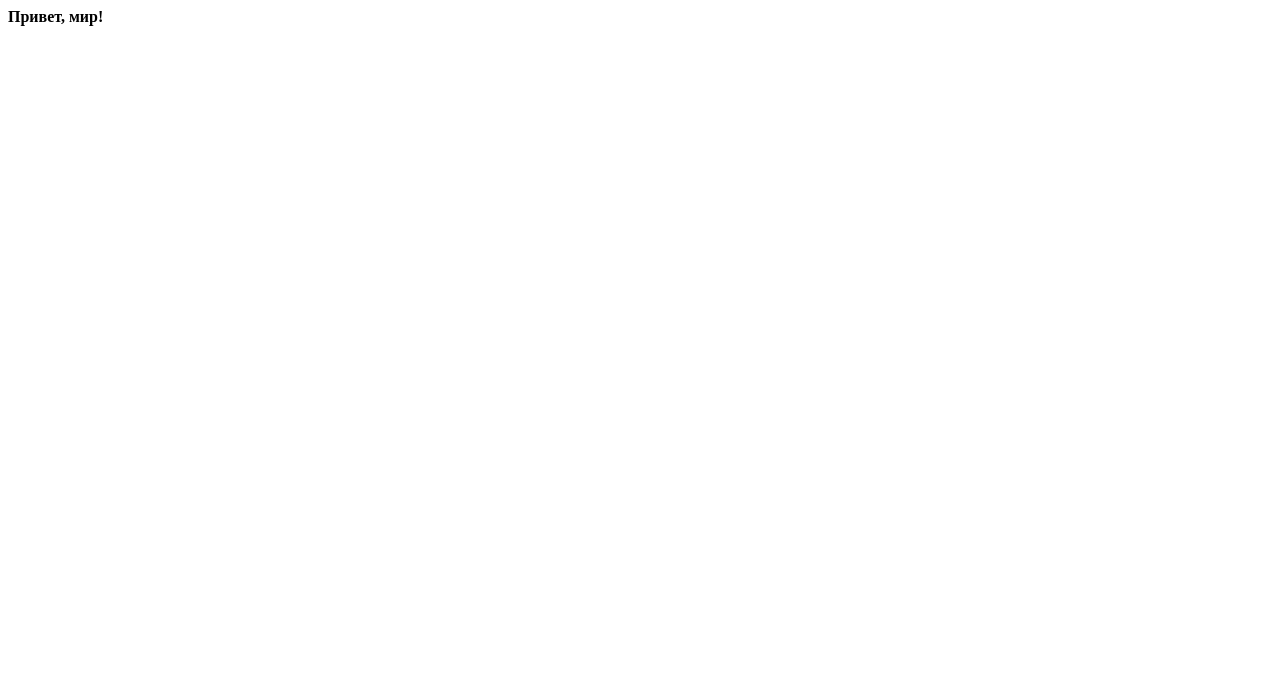
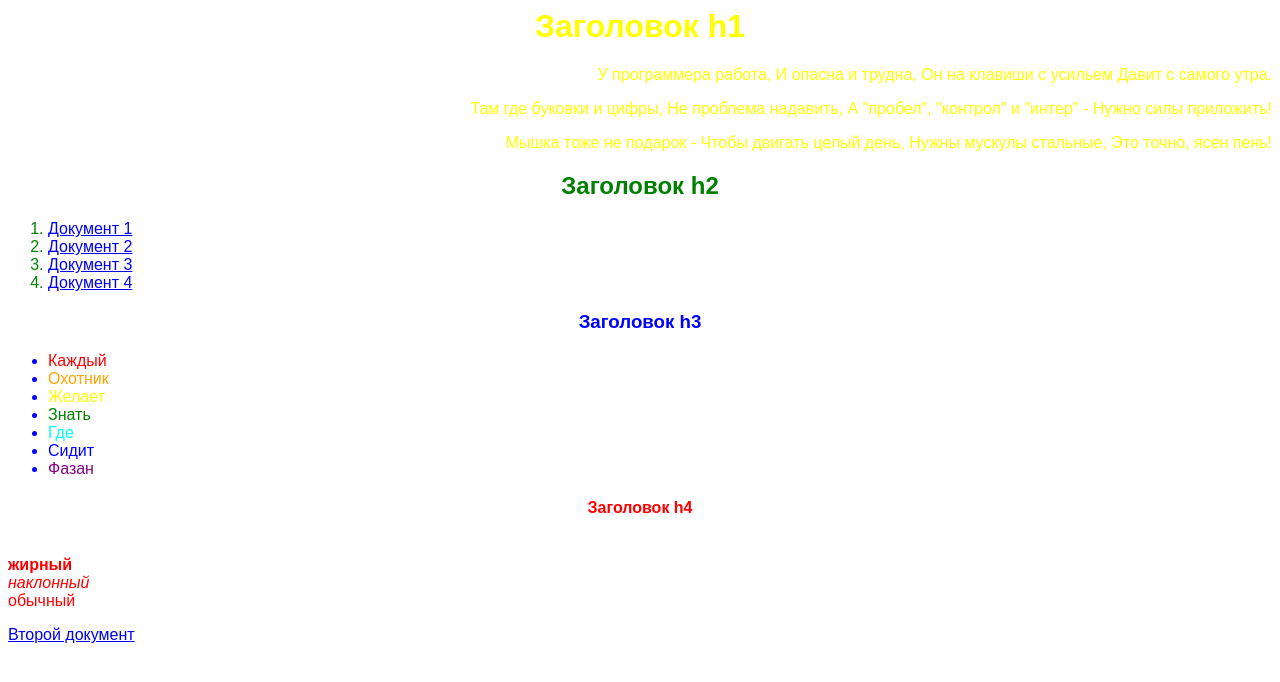
Before and after one commit to BerestenkovLev/BerestenkovLev.github.io, a plain HTML site: page index.html in a window 1280 px wide. Drawn offline with Linux system fonts and the light colour scheme.

Commit message:
Update index.html

```diff
--- a/index.html
+++ b/index.html
@@ -1,6 +1,56 @@
 <html>
-  <body>
-   <b>Привет, мир!</b>
+ <head>
+  <meta charset="utf8" />
+  <t i t l e></ t i t l e>
+ </head>
 
+ <body>
+   <font face="Arial", color="yellow">
+     <h1 align="center">Заголовок h1</h1>
+<p align="right">У программера работа,
+И опасна и трудна,
+Он на клавиши с усильем
+Давит с самого утра.</p>
+
+<p align="right">Там где буковки и цифры,
+Не проблема надавить,
+А "пробел", "контрол" и "интер" -
+Нужно силы приложить!</p>
+
+<p align="right">Мышка тоже не подарок -
+Чтобы двигать целый день,
+Нужны мускулы стальные,
+Это точно, ясен пень!</p>
+
+
+   <font face="Arial", color="green">
+     <h2 align="center">Заголовок h2</h2>
+<ol>
+<li><a href="Первый документ.html">Документ 1</a></li>
+<li><a href="Второй документ.html">Документ 2</a></li>
+<li><a href="Третий документ.html">Документ 3</a></li>
+<li><a href="Четвёртый документ.html">Документ 4</a></li>
+</ol>
+
+   <font face="Arial", color="blue">
+     <h3 align="center">Заголовок h3</h3>
+<ul>
+<li><font color="red">Каждый</font></li>
+<li><font color="ffa500">Охотник</font></li>
+<li><font color="yellow">Желает</font></li>
+<li><font color="green">Знать</font></li>
+<li><font color="aqua">Где</font></li>
+<li><font color="blue">Сидит</font></li>
+<li><font color="purple">Фазан</font></li>
+</ul>
+    <font face="Arial", color="red">
+     <h4 align="center">Заголовок h4</h4>
+<p>
+<br><b>жирный</b>
+<br><i>наклонный</i>
+<br>обычный
+</p>
+
+<a href="Второй документ.html">Второй документ</a>
   </body>
-<html>
+</html>
```
